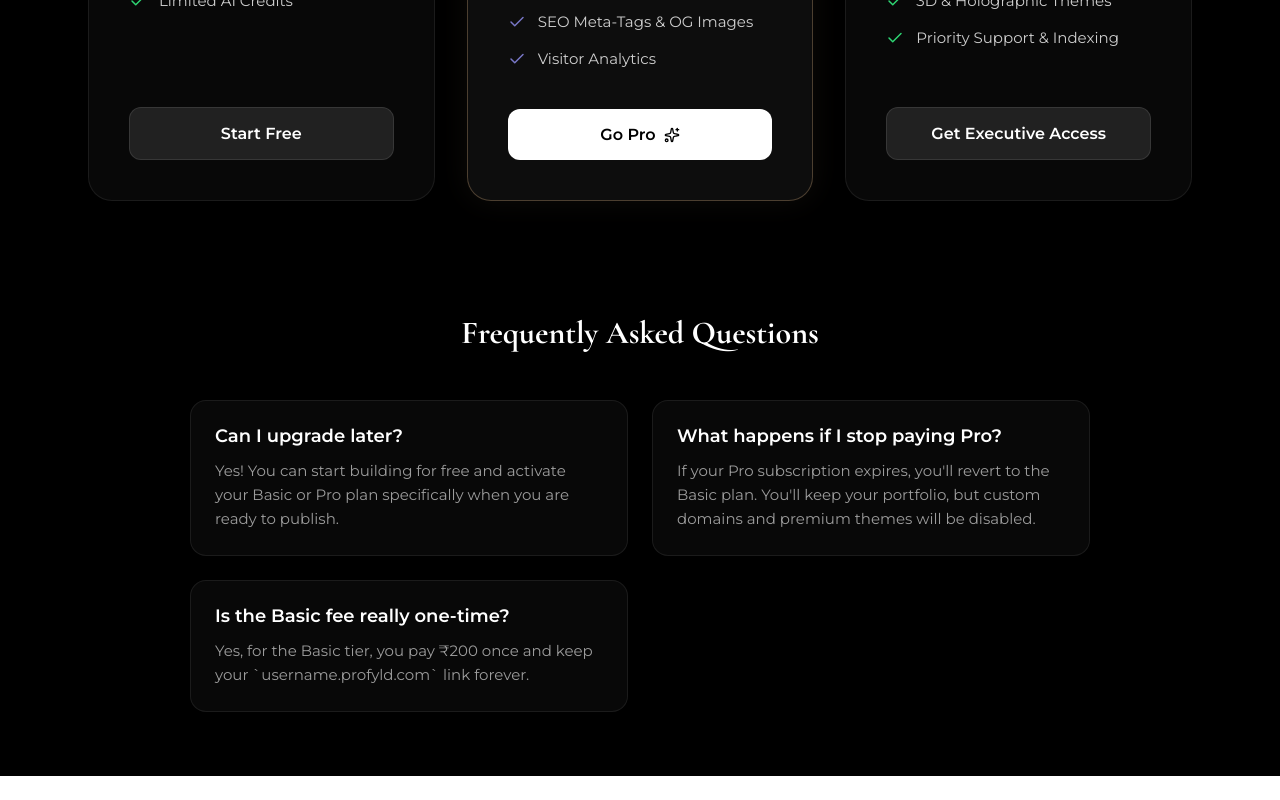
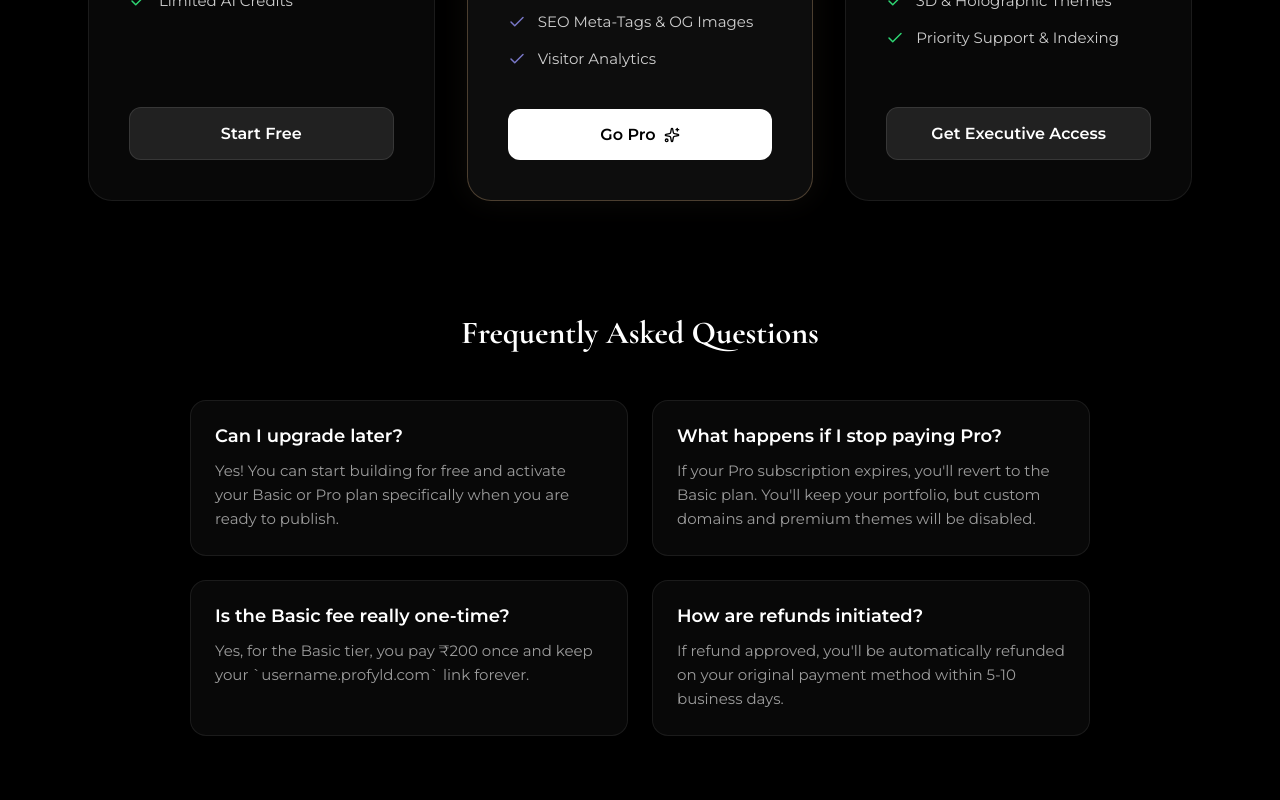
Before and after one commit to vk1010101/profyld, a Next.js app: page /pricing in a window 1280 px wide. Shown: the part 773-1573 px from the top of the page. Before the commit the page ends 1549 px from the top, so only its background shows below. Built offline with nearby package versions, Linux system fonts and the light colour scheme; no server answers.

Commit message:
Update: Add Refund FAQ to Pricing Page

```diff
--- a/src/app/pricing/page.js
+++ b/src/app/pricing/page.js
@@ -168,6 +168,10 @@ export default function PricingPage() {
                             <h4 className={styles.faqQuestion}>Is the Basic fee really one-time?</h4>
                             <p className={styles.faqAnswer}>Yes, for the Basic tier, you pay ₹200 once and keep your `username.profyld.com` link forever.</p>
                         </div>
+                        <div className={styles.faqItem}>
+                            <h4 className={styles.faqQuestion}>How are refunds initiated?</h4>
+                            <p className={styles.faqAnswer}>If refund approved, you&apos;ll be automatically refunded on your original payment method within 5-10 business days.</p>
+                        </div>
                     </div>
                 </div>
             </div>
```
